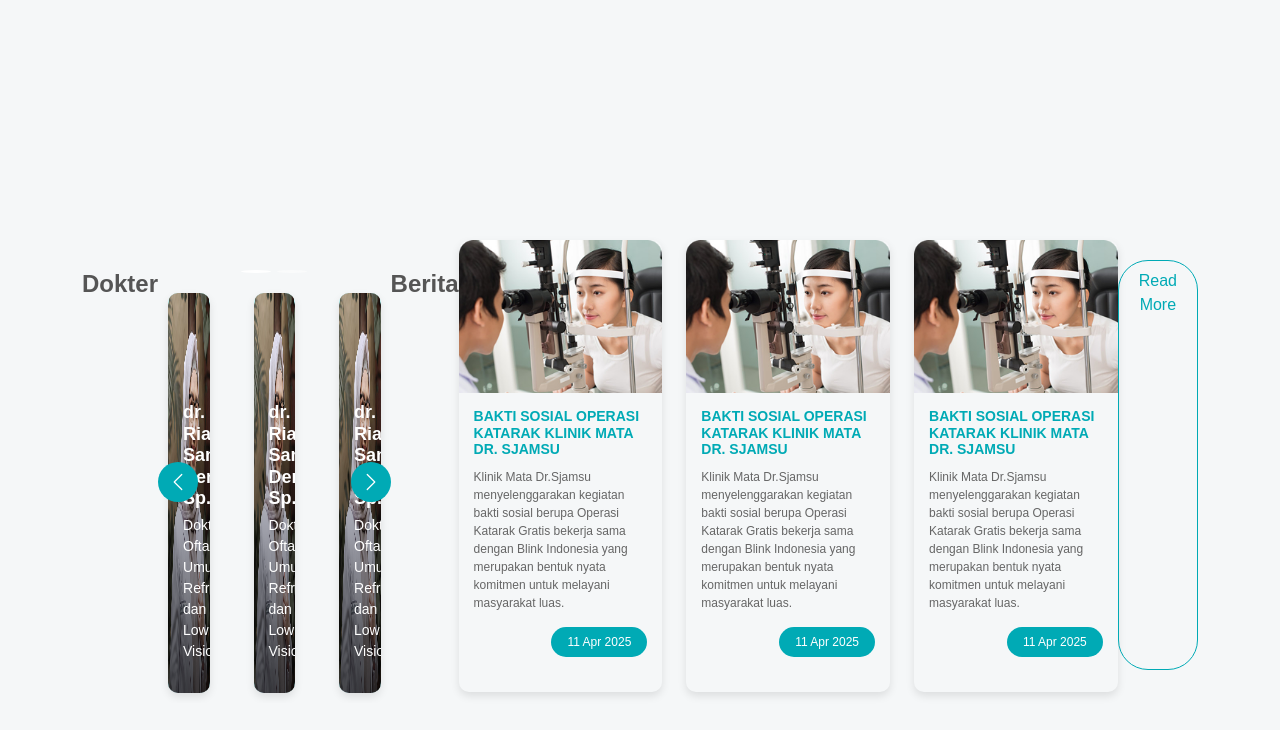
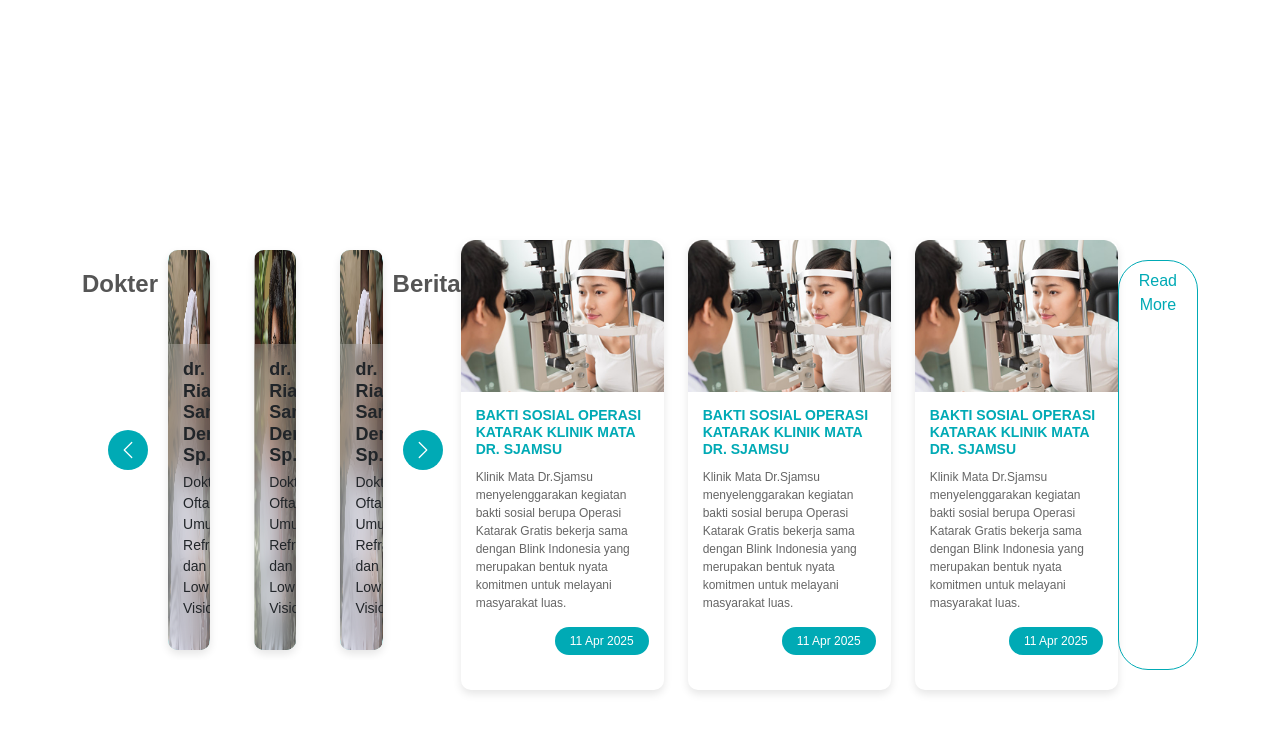
Before and after one commit to ainulmfdh/Magang, a CodeIgniter app: page /database/ in a window 1280 px wide. Shown: the part 2066-2796 px from the top of the page. Run offline with CodeIgniter, Linux system fonts and the light colour scheme.

Commit message:
add dokter berita baru

```diff
--- a/noslider/application/views/dokter_berita.php
+++ b/noslider/application/views/dokter_berita.php
@@ -12,9 +12,6 @@ defined('BASEPATH') OR exit('No direct script access allowed');
     <link href="https://cdn.jsdelivr.net/npm/bootstrap@5.3.0/dist/css/bootstrap.min.css" rel="stylesheet">
     <!-- Custom CSS -->
     <style>
-        body {
-            background-color: #f5f7f8;
-        }
         .section-title {
             text-align: center;
             margin: 30px 0;
@@ -41,8 +38,8 @@ defined('BASEPATH') OR exit('No direct script access allowed');
             right: 0;
             padding: 15px;
             text-align: center;
-            background: linear-gradient(to top, rgba(0,0,0,0.7), transparent);
-            color: white;
+            background: rgba(255, 255, 255, 0.2);
+  			backdrop-filter: blur(10px);
         }
         .doctor-name {
             font-size: 18px;
@@ -53,6 +50,7 @@ defined('BASEPATH') OR exit('No direct script access allowed');
             font-size: 14px;
             font-weight: 300;
         }
+		/* berita Styling */
         .news-card {
             border-radius: 10px;
             overflow: hidden;
@@ -87,6 +85,7 @@ defined('BASEPATH') OR exit('No direct script access allowed');
             font-size: 12px;
             padding: 5px 15px;
 			align-self: flex-end;
+			text-decoration: none;
         }
 
         /* Custom Carousel Styling */
@@ -106,11 +105,11 @@ defined('BASEPATH') OR exit('No direct script access allowed');
         }
 
         .carousel-control-prev {
-            left: 0;
+            left: -50px;
         }
 
         .carousel-control-next {
-            right: 0;
+            right: -50px;
         }
 
         .carousel-control-prev-icon,
@@ -118,21 +117,7 @@ defined('BASEPATH') OR exit('No direct script access allowed');
             width: 20px;
             height: 20px;
         }
-
-        .carousel-indicators {
-            position: static;
-            margin-top: 20px;
-            margin-bottom: 0;
-        }
-
-        .carousel-indicators button {
-            width: 10px;
-            height: 10px;
-            border-radius: 50%;
-            background-color: rgba(0, 170, 181, 1);
-            margin: 0 5px;
-        }
-
+        /* berita Styling */
         .read-more-btn {
             display: block;
             width: 200px;
@@ -159,12 +144,6 @@ defined('BASEPATH') OR exit('No direct script access allowed');
         <h2 class="section-title">Dokter</h2>
         <div class="doctor-carousel-container">
             <div id="doctorCarousel" class="carousel slide" data-bs-ride="carousel">
-                <!-- Carousel Indicators (Dots) -->
-                <div class="carousel-indicators">
-                    <button type="button" data-bs-target="#doctorCarousel" data-bs-slide-to="0" class="active" aria-current="true" aria-label="Slide 1"></button>
-                    <button type="button" data-bs-target="#doctorCarousel" data-bs-slide-to="1" aria-label="Slide 2"></button>
-                </div>
-
                 <!-- Carousel Content -->
                 <div class="carousel-inner">
                     <!-- First Slide -->
@@ -181,7 +160,7 @@ defined('BASEPATH') OR exit('No direct script access allowed');
                             </div>
                             <div class="col-md-4">
                                 <div class="doctor-card">
-                                    <img src="asset/dokter.png" alt="Doctor" class="img-fluid">
+                                    <img src="asset/sb-web.jpg" alt="Doctor" class="img-fluid">
                                     <div class="doctor-info">
                                         <h3 class="doctor-name">dr. Ria Sandy Deneska, Sp.M(K)</h3>
                                         <p class="doctor-specialty">Dokter Oftalmologi Umum, Refraksi dan Low Vision</p>
@@ -214,7 +193,7 @@ defined('BASEPATH') OR exit('No direct script access allowed');
                             </div>
                             <div class="col-md-4">
                                 <div class="doctor-card">
-                                    <img src="asset/sb-web.jpg" alt="Doctor" class="img-fluid">
+                                    <img src="asset/dokter.png" alt="Doctor" class="img-fluid">
                                     <div class="doctor-info">
                                         <h3 class="doctor-name">dr. Ria Sandy Deneska, Sp.M(K)</h3>
                                         <p class="doctor-specialty">Dokter Oftalmologi Umum, Refraksi dan Low Vision</p>
@@ -255,7 +234,7 @@ defined('BASEPATH') OR exit('No direct script access allowed');
                     <div class="news-info">
                         <h3 class="news-title">BAKTI SOSIAL OPERASI KATARAK KLINIK MATA DR. SJAMSU</h3>
                         <p class="news-summary">Klinik Mata Dr.Sjamsu menyelenggarakan kegiatan bakti sosial berupa Operasi Katarak Gratis bekerja sama dengan Blink Indonesia yang merupakan bentuk nyata komitmen untuk melayani masyarakat luas.</p>
-                        <a href="#" class="btn btn-detail">11 Apr 2025</a>
+                        <a class="btn-detail">11 Apr 2025</a>
                     </div>
                 </div>
             </div>
@@ -265,7 +244,7 @@ defined('BASEPATH') OR exit('No direct script access allowed');
                     <div class="news-info">
                         <h3 class="news-title">BAKTI SOSIAL OPERASI KATARAK KLINIK MATA DR. SJAMSU</h3>
                         <p class="news-summary">Klinik Mata Dr.Sjamsu menyelenggarakan kegiatan bakti sosial berupa Operasi Katarak Gratis bekerja sama dengan Blink Indonesia yang merupakan bentuk nyata komitmen untuk melayani masyarakat luas.</p>
-                        <a href="#" class="btn btn-detail">11 Apr 2025</a>
+                        <a class="btn-detail">11 Apr 2025</a>
                     </div>
                 </div>
             </div>
@@ -275,7 +254,7 @@ defined('BASEPATH') OR exit('No direct script access allowed');
                     <div class="news-info">
                         <h3 class="news-title">BAKTI SOSIAL OPERASI KATARAK KLINIK MATA DR. SJAMSU</h3>
                         <p class="news-summary">Klinik Mata Dr.Sjamsu menyelenggarakan kegiatan bakti sosial berupa Operasi Katarak Gratis bekerja sama dengan Blink Indonesia yang merupakan bentuk nyata komitmen untuk melayani masyarakat luas.</p>
-                        <a href="#" class="btn btn-detail">11 Apr 2025</a>
+                        <a class="btn-detail">11 Apr 2025</a>
                     </div>
                 </div>
             </div>
```
